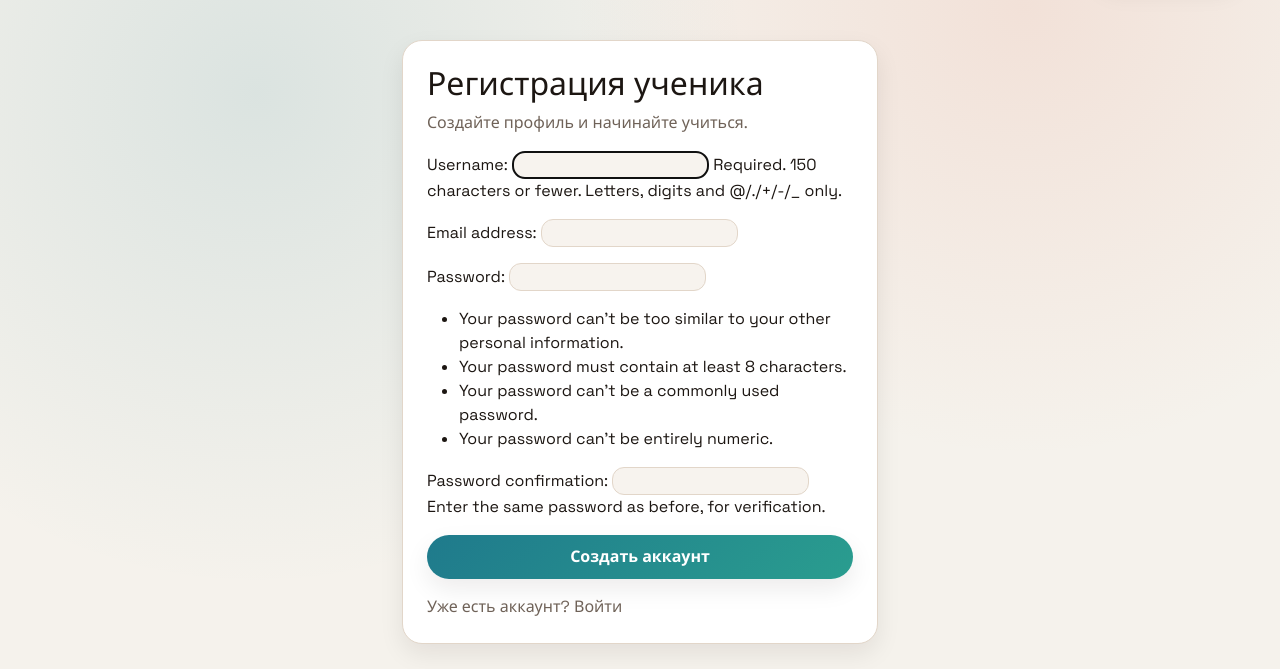
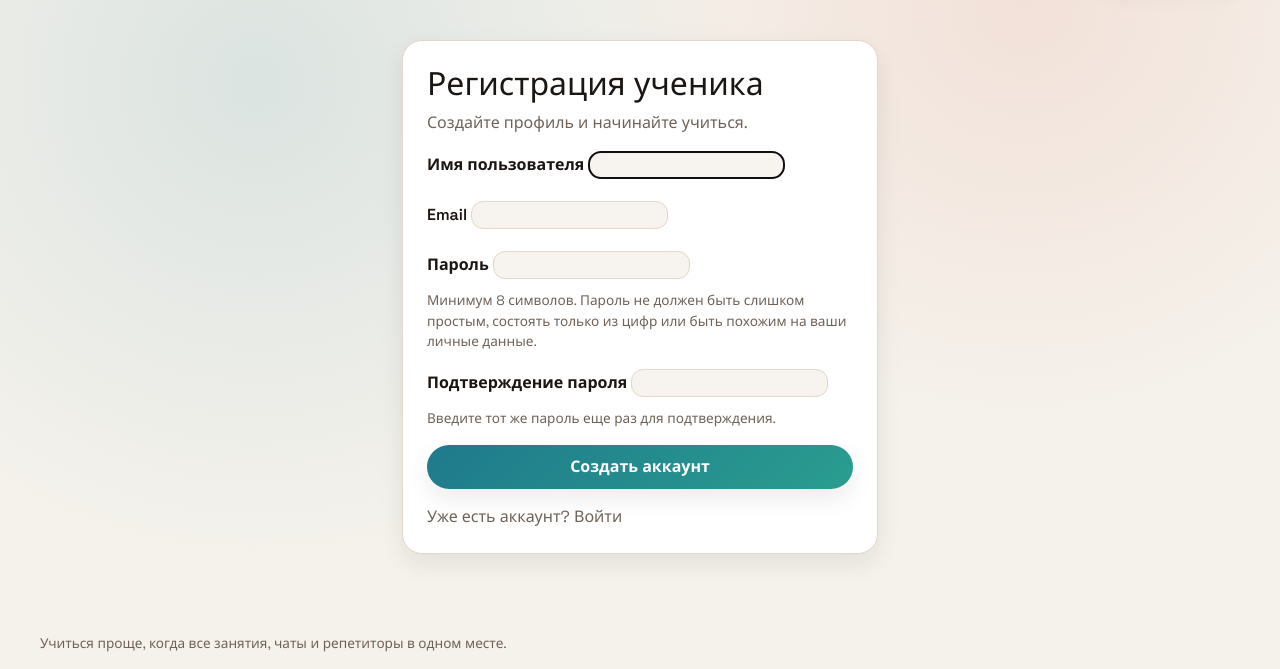
Before and after one commit to Hitoshi-hub/Tutorsite, a Django app: page /accounts/register/ in a window 1280 px wide. Shown: the part 79-748 px from the top of the page. Run offline with Django 5.2, Linux system fonts and the light colour scheme; parts of the project's set-up code (start-up, migrations or seed data) failed here and were passed over.

Commit message:
Fix registration page

```diff
--- /dev/null
+++ b/django-keygen.py
@@ -0,0 +1,2 @@
+import secrets
+print(secrets.token_urlsafe(50))
--- a/static/css/site.css
+++ b/static/css/site.css
@@ -312,6 +312,19 @@ input, select, textarea, .form-control, .form-select {
   font-weight: 600;
 }
 
+.form-help-text {
+  margin-top: 6px;
+  font-size: 0.85rem;
+  color: var(--muted);
+}
+
+.form-error-text {
+  margin-top: 6px;
+  font-size: 0.88rem;
+  color: #c62828;
+  font-weight: 600;
+}
+
 .profile-header {
   display: grid;
   grid-template-columns: 120px 1fr;
--- a/users/forms.py
+++ b/users/forms.py
@@ -1,5 +1,7 @@
 from django import forms
 from django.contrib.auth.forms import UserCreationForm
+from django.core.exceptions import ValidationError
+from django.contrib.auth.password_validation import validate_password
 from .models import CustomUser
 
 class StudentRegistrationForm(UserCreationForm):
@@ -7,6 +9,32 @@ class StudentRegistrationForm(UserCreationForm):
     class Meta(UserCreationForm.Meta):
         model = CustomUser
         fields = ('username', 'email') # Поля, которые увидит пользователь
+
+    def __init__(self, *args, **kwargs):
+        super().__init__(*args, **kwargs)
+        self.fields['username'].label = 'Имя пользователя'
+        self.fields['email'].label = 'Email'
+        self.fields['password1'].label = 'Пароль'
+        self.fields['password2'].label = 'Подтверждение пароля'
+        self.fields['password1'].help_text = (
+            'Минимум 8 символов. Пароль не должен быть слишком простым, '
+            'состоять только из цифр или быть похожим на ваши личные данные.'
+        )
+        self.fields['password2'].help_text = 'Введите тот же пароль еще раз для подтверждения.'
+        self.fields['password2'].error_messages['required'] = 'Подтвердите пароль.'
+        self.error_messages['password_mismatch'] = 'Пароли не совпадают.'
+
+    def clean_password1(self):
+        password1 = self.cleaned_data.get('password1')
+        if not password1:
+            return password1
+        try:
+            validate_password(password1, self.instance)
+        except ValidationError as exc:
+            raise ValidationError([
+                f'Пароль не подходит: {message}' for message in exc.messages
+            ])
+        return password1
 
     def save(self, commit=True):
         user = super().save(commit=False)
--- a/users/templates/users/register.html
+++ b/users/templates/users/register.html
@@ -9,7 +9,60 @@
                 <p class="text-muted">Создайте профиль и начинайте учиться.</p>
                 <form method="post">
                     {% csrf_token %}
-                    {{ form.as_p }}
+                    {% if form.non_field_errors %}
+                    <div class="form-error-block mb-3">
+                        {% for error in form.non_field_errors %}
+                        <div class="form-error-text">{{ error }}</div>
+                        {% endfor %}
+                    </div>
+                    {% endif %}
+
+                    <div class="mb-3">
+                        <label class="form-label" for="{{ form.username.id_for_label }}">{{ form.username.label }}</label>
+                        {{ form.username }}
+                        {% if form.username.errors %}
+                            {% for error in form.username.errors %}
+                            <div class="form-error-text">{{ error }}</div>
+                            {% endfor %}
+                        {% endif %}
+                    </div>
+
+                    <div class="mb-3">
+                        <label class="form-label" for="{{ form.email.id_for_label }}">{{ form.email.label }}</label>
+                        {{ form.email }}
+                        {% if form.email.errors %}
+                            {% for error in form.email.errors %}
+                            <div class="form-error-text">{{ error }}</div>
+                            {% endfor %}
+                        {% endif %}
+                    </div>
+
+                    <div class="mb-3">
+                        <label class="form-label" for="{{ form.password1.id_for_label }}">{{ form.password1.label }}</label>
+                        {{ form.password1 }}
+                        {% if form.password1.help_text %}
+                        <div class="form-help-text">{{ form.password1.help_text }}</div>
+                        {% endif %}
+                        {% if form.password1.errors %}
+                            {% for error in form.password1.errors %}
+                            <div class="form-error-text">{{ error }}</div>
+                            {% endfor %}
+                        {% endif %}
+                    </div>
+
+                    <div class="mb-3">
+                        <label class="form-label" for="{{ form.password2.id_for_label }}">{{ form.password2.label }}</label>
+                        {{ form.password2 }}
+                        {% if form.password2.help_text %}
+                        <div class="form-help-text">{{ form.password2.help_text }}</div>
+                        {% endif %}
+                        {% if form.password2.errors %}
+                            {% for error in form.password2.errors %}
+                            <div class="form-error-text">{{ error }}</div>
+                            {% endfor %}
+                        {% endif %}
+                    </div>
+
                     <button type="submit" class="btn-primary w-100">Создать аккаунт</button>
                 </form>
                 <div class="text-muted mt-3">Уже есть аккаунт? <a href="{% url 'login' %}">Войти</a></div>
```
Also changed, not shown: 3 other files.
